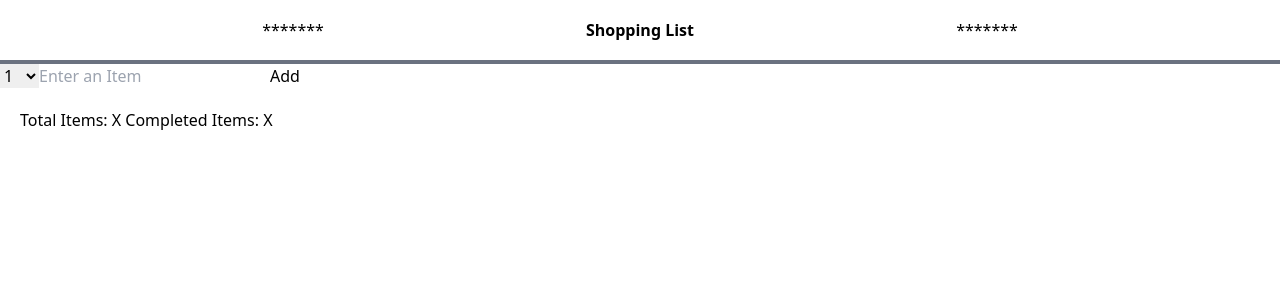
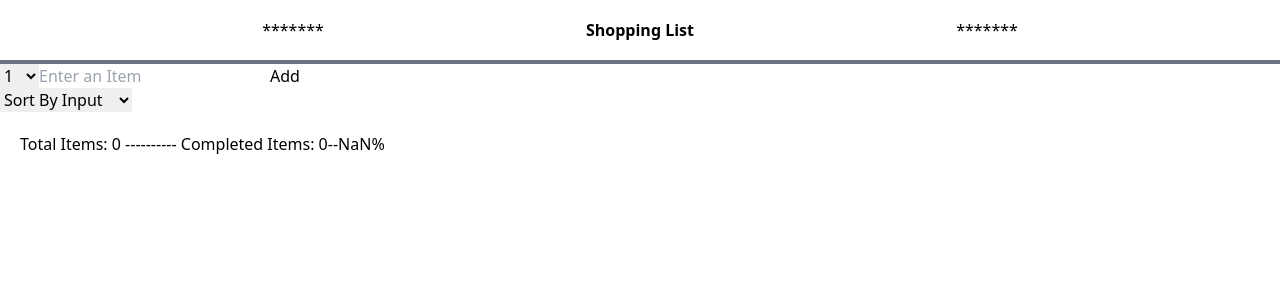
Before and after one commit to nonebula/react-shopping-list-app, a React (Vite) app in the folder oak-shopping-list-app/: page / in a window 1280 px wide. Shown: the top 300 px of the page. Built offline with nearby package versions, Linux system fonts and the light colour scheme.

Commit message:
Logic built out and proptyping ignored for project

```diff
--- a/oak-shopping-list-app/src/App.jsx
+++ b/oak-shopping-list-app/src/App.jsx
@@ -13,6 +13,15 @@ function App() {
   const handleDeleteItem = (id) => {
     setItems((items) => items.filter((item) => item.id !== id));
   };
+
+  const handleDoneItem = (id) => {
+    setItems((items) =>
+      items.map((item) =>
+        item.id === id ? { ...item, packed: !item.packed } : item
+      )
+    );
+  };
+
   return (
     <div className="min-h-screen flex flex-col">
       <Header />
@@ -20,8 +29,9 @@ function App() {
         items={items}
         handleAddItems={handleAddItems}
         handleDeleteItem={handleDeleteItem}
+        handleDoneItem={handleDoneItem}
       />
-      <Footer />
+      <Footer items={items} />
     </div>
   );
 }
--- a/oak-shopping-list-app/src/components/Footer.jsx
+++ b/oak-shopping-list-app/src/components/Footer.jsx
@@ -1,8 +1,15 @@
-const Footer = () => {
+/* eslint-disable react/prop-types */
+const Footer = ({ items }) => {
+  const numItems = items.length;
+  const numPacked = items.filter((item) => item.packed).length;
+  const percentage = (numPacked / numItems) * 100;
   return (
     <div className="">
       <footer className="w-screen p-5 flex overflow-hidden bottom-0">
-        Total Items: X Completed Items: X
+        {percentage === 100
+          ? "Shopping Done!"
+          : `Total Items: ${numItems} ---------- Completed Items: ${numPacked}--${percentage}%
+`}
       </footer>
     </div>
   );
--- a/oak-shopping-list-app/src/components/Form.jsx
+++ b/oak-shopping-list-app/src/components/Form.jsx
@@ -1,3 +1,4 @@
+/* eslint-disable react/prop-types */
 import { useState } from "react";
 
 const Form = ({ handleAddItems }) => {
--- a/oak-shopping-list-app/src/components/List.jsx
+++ b/oak-shopping-list-app/src/components/List.jsx
@@ -1,12 +1,20 @@
-const List = ({ item, handleDeleteItem }) => {
+/* eslint-disable react/prop-types */
+const List = ({ item, handleDeleteItem, handleDoneItem }) => {
+  // eslint-disable-next-line no-unused-vars
   const { product, quantity, packed } = item;
+
   return (
     <li>
       <span>{quantity}</span>
       <p>{product}</p>
       <div>
         {" "}
-        <button className="bg-white border-4 m-4 border-green-600">Done</button>
+        <button
+          onClick={() => handleDoneItem(item.id)}
+          className="bg-white border-4 m-4 border-green-600"
+        >
+          Done
+        </button>
         <button
           onClick={() => handleDeleteItem(item.id)}
           className="bg-white border-4 m-4 border-red-600"
--- a/oak-shopping-list-app/src/components/MainBody.jsx
+++ b/oak-shopping-list-app/src/components/MainBody.jsx
@@ -1,15 +1,48 @@
+/* eslint-disable react/prop-types */
 import List from "./List";
 import Form from "./Form";
+import { useState } from "react";
 
-const MainBody = ({ items, handleAddItems, handleDeleteItem }) => {
+const MainBody = ({
+  items,
+  handleAddItems,
+  handleDeleteItem,
+  handleDoneItem,
+}) => {
+  const [sortBy, setSortBy] = useState("input");
+  let sortedItems;
+
+  if (sortBy === "input") {
+    sortedItems = items;
+  }
+
+  if (sortBy === "packed") {
+    sortedItems = items
+      .slice()
+      .sort((a, b) => Number(a.packed) - Number(b.packed));
+  }
   return (
     <div>
       <Form handleAddItems={handleAddItems} />
       <ul>
-        {items.map((item) => (
-          <List item={item} key={item.id} handleDeleteItem={handleDeleteItem} />
+        {sortedItems.map((item) => (
+          <List
+            item={item}
+            key={item.id}
+            handleDeleteItem={handleDeleteItem}
+            handleDoneItem={handleDoneItem}
+          />
         ))}
       </ul>
+      <div>
+        <select
+          value={sortBy}
+          onChange={(event) => setSortBy(event.target.value)}
+        >
+          <option value="input">Sort By Input</option>
+          <option value="packed">Sort By Packed</option>
+        </select>
+      </div>
     </div>
   );
 };
```
